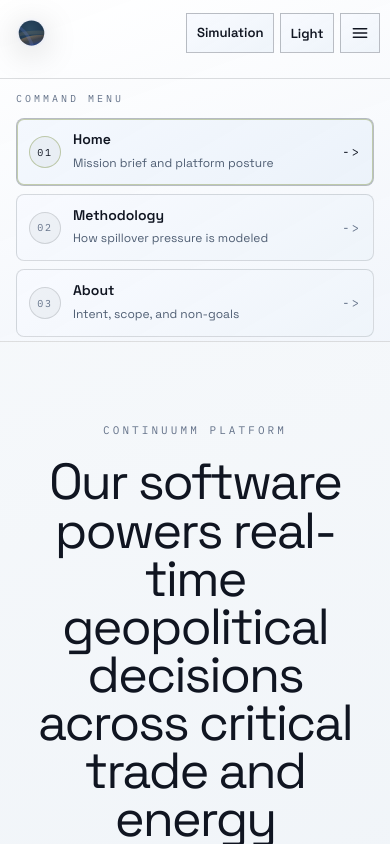
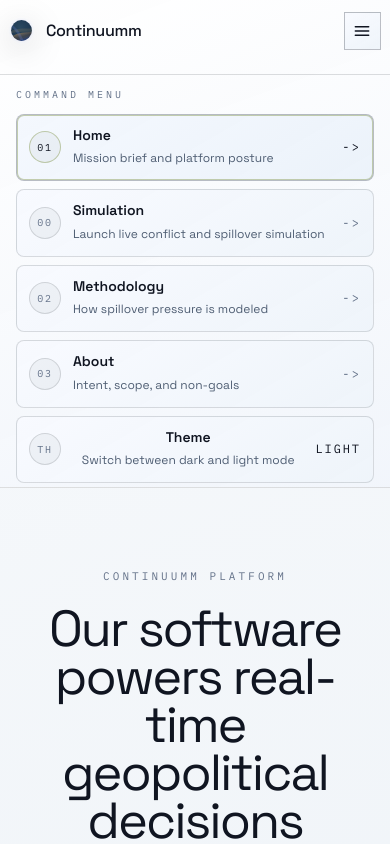
Before and after one commit to ArjunSuthar-engr/Continuumm, a React (Vite) app: page / in a window 390 px wide. Both pictures are taken after a click on the button "Menu". Shown: the top 844 px of the page. Built offline with nearby package versions, Linux system fonts and the light colour scheme.

Commit message:
v1.0.2 move simulation and theme toggle into hamburger, reduce brand size, and resolve mobile navbar glitch

```diff
--- a/src/components/layout/SiteLayout.jsx
+++ b/src/components/layout/SiteLayout.jsx
@@ -31,6 +31,17 @@
   },
 ]
 
+const mobileDrawerItems = [
+  menuItems[0],
+  {
+    to: '/simulator',
+    label: 'Simulation',
+    code: '00',
+    note: 'Launch live conflict and spillover simulation',
+  },
+  ...menuItems.slice(1),
+]
+
 function SiteLayout() {
   const [menuOpen, setMenuOpen] = useState(false)
   const [headerVisible, setHeaderVisible] = useState(true)
@@ -39,6 +50,7 @@
   const menuOpenRef = useRef(false)
   const menuRailRef = useRef(null)
   const menuButtonRef = useRef(null)
+  const navDrawerRef = useRef(null)
 
   useEffect(() => {
     menuOpenRef.current = menuOpen
@@ -83,7 +95,8 @@
 
       if (
         menuRailRef.current?.contains(target) ||
-        menuButtonRef.current?.contains(target)
+        menuButtonRef.current?.contains(target) ||
+        navDrawerRef.current?.contains(target)
       ) {
         return
       }
@@ -193,10 +206,14 @@
         </div>
 
         {menuOpen ? (
-          <nav className="nav-drawer nav-drawer-mobile" aria-label="Main navigation">
+          <nav
+            ref={navDrawerRef}
+            className="nav-drawer nav-drawer-mobile"
+            aria-label="Main navigation"
+          >
             <p className="nav-drawer-label">Command menu</p>
             <div className="nav-drawer-grid">
-              {menuItems.map((item) => (
+              {mobileDrawerItems.map((item) => (
                 <NavLink
                   key={item.to}
                   to={item.to}
@@ -216,6 +233,23 @@
                   </span>
                 </NavLink>
               ))}
+              <button
+                type="button"
+                className="drawer-link drawer-utility"
+                onClick={toggleTheme}
+                aria-label="Toggle theme"
+              >
+                <span className="drawer-link-code">TH</span>
+                <span className="drawer-link-copy">
+                  <span className="drawer-link-title">Theme</span>
+                  <span className="drawer-link-note">
+                    Switch between dark and light mode
+                  </span>
+                </span>
+                <span className="drawer-utility-value">
+                  {theme === 'dark' ? 'Dark' : 'Light'}
+                </span>
+              </button>
             </div>
           </nav>
         ) : null}
--- a/src/index.css
+++ b/src/index.css
@@ -223,6 +223,7 @@
     margin: 0;
     min-width: 0;
     min-height: 100vh;
+    overflow-x: hidden;
     overflow-x: clip;
     color: var(--theme-text-base);
     background: var(--theme-body-bg);
@@ -247,6 +248,7 @@
 
   #root {
     min-height: 100vh;
+    overflow-x: hidden;
     overflow-x: clip;
   }
 
@@ -322,6 +324,7 @@
 
   .top-nav-right {
     @apply flex items-center gap-2.5;
+    min-width: 0;
   }
 
   .menu-rail-shell {
@@ -525,6 +528,16 @@
     color: var(--theme-text-strong);
   }
 
+  .drawer-utility {
+    width: 100%;
+    cursor: pointer;
+  }
+
+  .drawer-utility-value {
+    @apply mono text-xs uppercase tracking-[0.16em];
+    color: var(--theme-text-strong);
+  }
+
   .site-main {
     @apply mt-8 space-y-8;
   }
@@ -2705,12 +2718,9 @@
     display: block;
   }
 
-  .header-cta {
-    min-width: 146px;
-  }
-
+  .header-cta,
   .theme-toggle {
-    min-width: 104px;
+    display: none;
   }
 
   .world-map-shell,
@@ -2780,46 +2790,33 @@
 
 @media (max-width: 720px) {
   .top-nav-inner {
-    gap: 0.45rem;
-    padding-left: 0.65rem;
-    padding-right: 0.65rem;
+    gap: 0.4rem;
+    padding-left: 0.4rem;
+    padding-right: 0.55rem;
+  }
+
+  .brand-cluster {
+    margin-left: -0.15rem;
+    gap: 0.42rem;
   }
 
   .top-nav-right {
-    gap: 0.35rem;
+    gap: 0.3rem;
   }
 
   .site-brand-mark {
-    width: 2.65rem;
-    height: 2.65rem;
+    width: 2.2rem;
+    height: 2.2rem;
   }
 
   .brand-word {
-    font-size: 1.18rem;
+    font-size: 1.01rem;
     letter-spacing: -0.02em;
   }
 
-  .header-cta {
-    min-width: 0;
-    height: 2.5rem;
-    padding-left: 0.62rem;
-    padding-right: 0.62rem;
-    font-size: 0.82rem;
-    white-space: nowrap;
-  }
-
-  .theme-toggle {
-    min-width: 0;
-    height: 2.5rem;
-    padding-left: 0.6rem;
-    padding-right: 0.6rem;
-    font-size: 0.82rem;
-    white-space: nowrap;
-  }
-
   .icon-button {
-    height: 2.5rem;
-    width: 2.5rem;
+    height: 2.35rem;
+    width: 2.35rem;
   }
 
   .nav-drawer-grid {
@@ -2921,7 +2918,7 @@
   }
 }
 
-@media (max-width: 420px) {
+@media (max-width: 340px) {
   .brand-word {
     display: none;
   }
```
